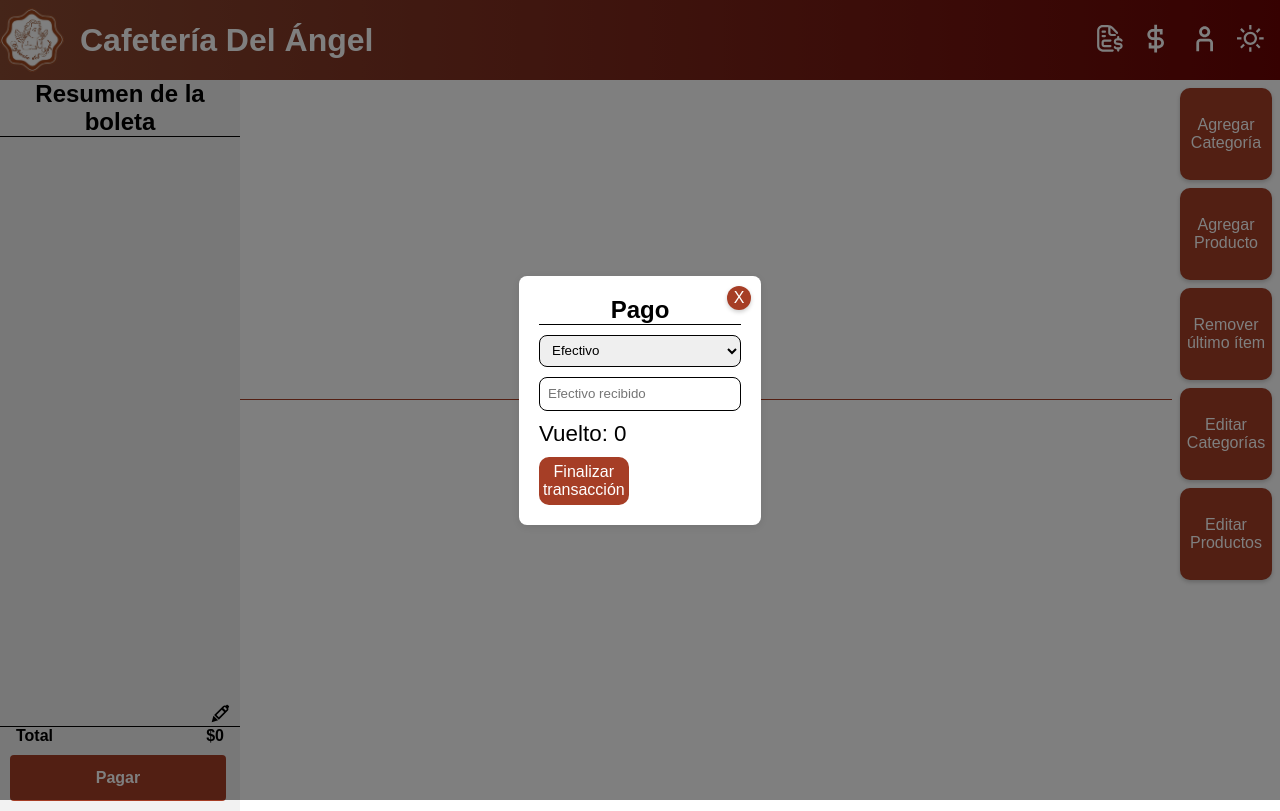
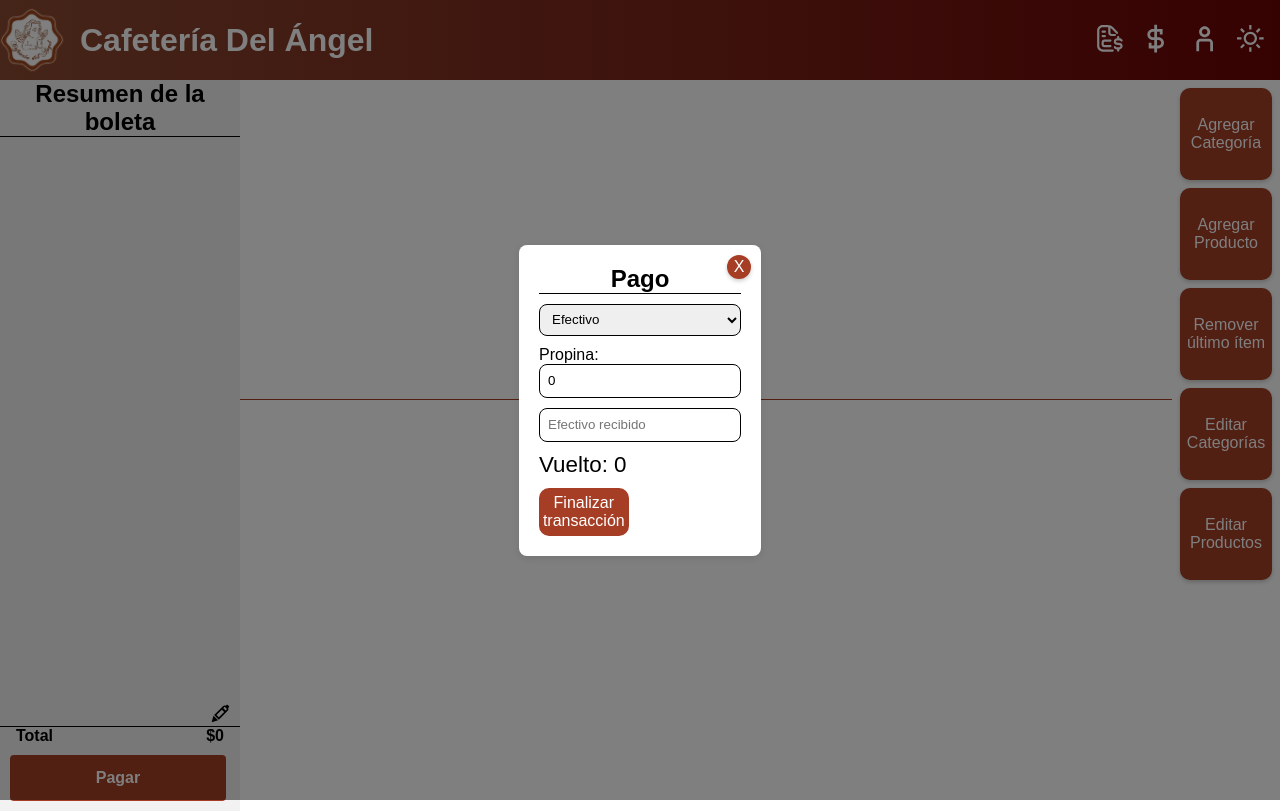
Before and after one commit to Chucaflu11/POS-Cafeteria, a React (Vite) app: page / in a window 1280 px wide. Both pictures are taken after a click on the button "Pagar". Built offline with nearby package versions, Linux system fonts and the light colour scheme; a web font is replaced by a local one.

Commit message:
Frontend: Adapted PaymentModal for tips

```diff
--- a/src/components/PaymentModal.jsx
+++ b/src/components/PaymentModal.jsx
@@ -1,4 +1,4 @@
-import React, { useState } from 'react';
+import React, { useEffect, useState } from 'react';
 import { invoke } from '@tauri-apps/api/tauri';
 
 import '../styles/PaymentModal.css';
@@ -7,10 +7,15 @@ function PaymentModal({ cart, setCart, closePayment }) {
   const [paymentMethod, setPaymentMethod] = useState('efectivo');
   const [cashPaid, setCashPaid] = useState('');
   const [changeDue, setChangeDue] = useState(0);
+  const [tip, setTip] = useState(0);
 
   const [error, setError] = useState('');
 
   const total = cart.reduce((acc, item) => acc + item.precio_producto, 0);
+
+  useEffect(() => {
+    setTip(total * 0.1);
+  }, [total]);
 
   const handlePaymentMethodChange = (event) => {
     setPaymentMethod(event.target.value);
@@ -30,6 +35,15 @@ function PaymentModal({ cart, setCart, closePayment }) {
     }
   };
 
+  const handleTipChange = (event) => {
+    const tipAmount = parseInt(event.target.value);
+    if (!isNaN(tipAmount)) {
+      setTip(tipAmount);
+    } else {
+      setTip(0);
+    }
+  };
+
   const handleCompleteTransaction = async () => {
     if (cart.length === 0) {
       setError('El carrito está vacío');
@@ -45,11 +59,11 @@ function PaymentModal({ cart, setCart, closePayment }) {
       return;
     }
     try {
-      await invoke('add_check', { cart, paymentMethod });
+      await invoke('add_check', { cart, paymentMethod, tip, tableId: 0 });
       setCart([]);
       closePayment();
     } catch (error) {
-      setError('Error al completar la transacción');
+      setError('Error al completar la transacción: ' + error);
     }
   };
 
@@ -64,10 +78,14 @@ function PaymentModal({ cart, setCart, closePayment }) {
             <option value="tarjeta">Tarjeta</option>
           </select>
         </div>
+        <div className='tip-container'>
+          <label> Propina: </label>
+        <input type="number" className="tip" pattern="[0-9]*" value={tip} onChange={handleTipChange} placeholder={'Propina' + tip} />
+        </div>
         {paymentMethod === 'efectivo' && (
           <div>
             <input type="number" className="cashPaid" pattern="[0-9]*" value={cashPaid} onChange={handleCashPaidChange} placeholder='Efectivo recibido' />
-            <p>Vuelto: {changeDue.toLocaleString()}</p>
+             <p>Vuelto: {changeDue.toLocaleString()}</p>
           </div>
         )}
         {error && <p style={{ color: 'red' }}>{error}</p>}
--- a/src/styles/PaymentModal.css
+++ b/src/styles/PaymentModal.css
@@ -62,6 +62,20 @@
     color: var(--placeholder-color);
 }
 
+.tip-container {
+    display: flex;
+    flex-direction: column;
+}
+
+.tip {
+    width: 15vw;
+    height: 2rem;
+    padding-left: 0.5rem;
+    border: 1px solid var(--text-color);
+    border-radius: 0.5rem;
+
+}
+
 .send-payment-button {
     color: white;
     background-color: #A63E26 !important;
```
Also changed, not shown: 1 other file (tests, documents, lock files or other folders).
